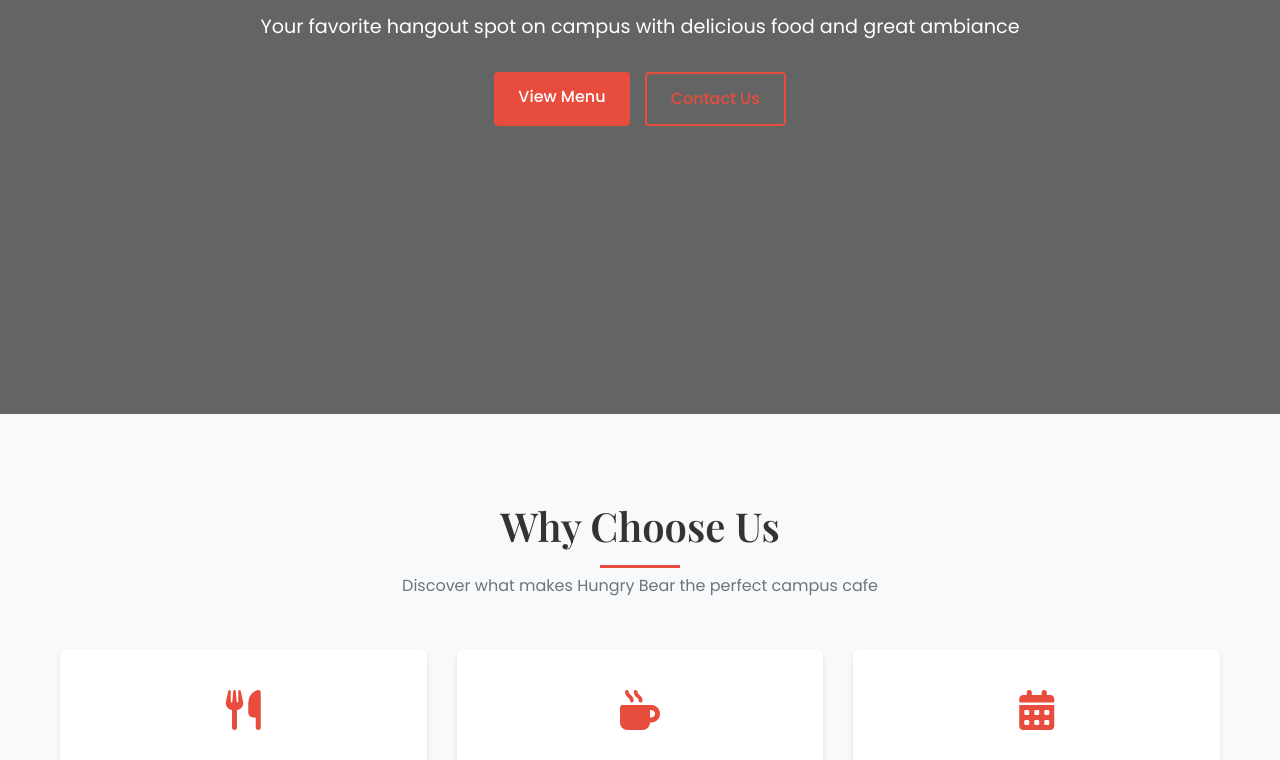
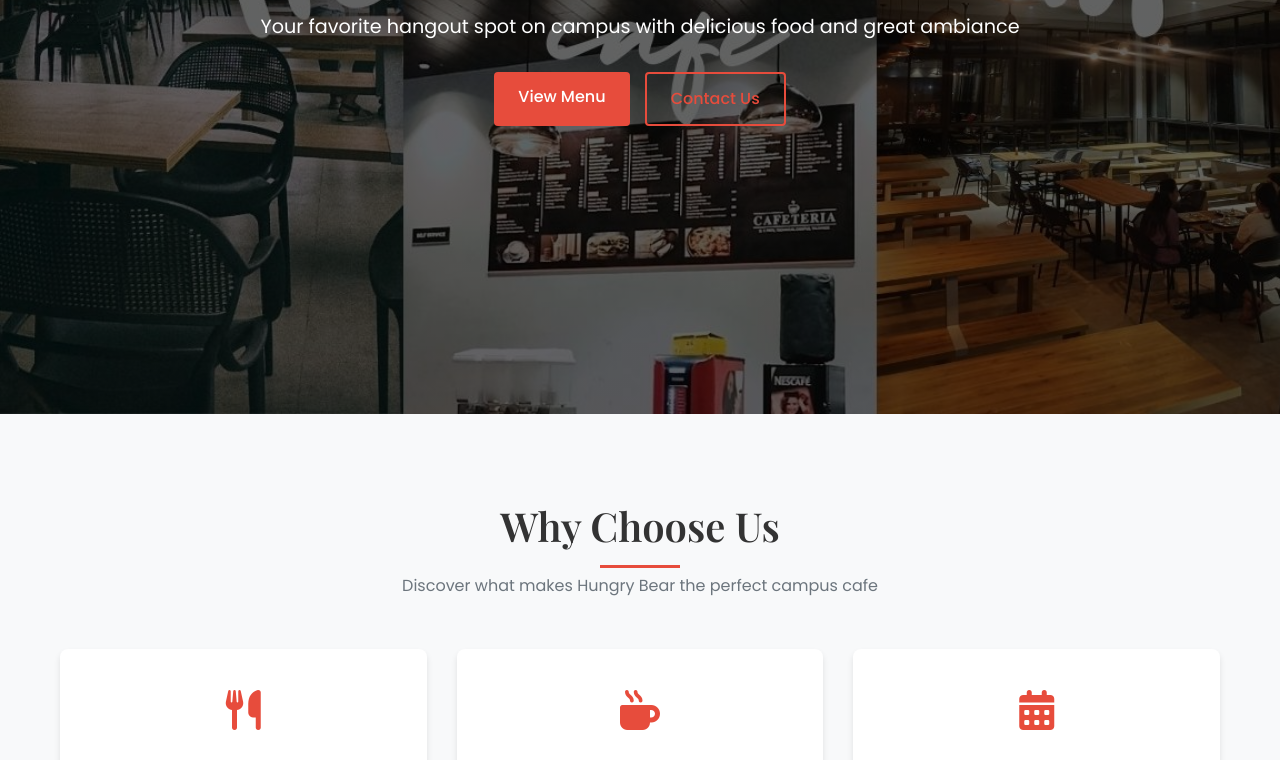
Before and after one commit to Aary23S/Hungry-Bear-Cafe, a plain HTML site: page index.html in a window 1280 px wide. Shown: the part 386-1146 px from the top of the page. Drawn offline with nearby package versions, Linux system fonts and the light colour scheme; the site is published under a folder, as on GitHub Pages, so addresses that start at the root find nothing; files whose address does not match are found by name.

Commit message:
Update style.css

```diff
--- a/css/style.css
+++ b/css/style.css
@@ -189,7 +189,7 @@
     height: 100vh;
     display: flex;
     align-items: center;
-    background: linear-gradient(rgba(0, 0, 0, 0.6), rgba(0, 0, 0, 0.6)), url('/images/a\ day\ in\ my\ life.jpg') no-repeat center center/cover;
+    background: linear-gradient(rgba(0, 0, 0, 0.6), rgba(0, 0, 0, 0.6)), url('images/a\ day\ in\ my\ life.jpg') no-repeat center center/cover;
     color: var(--white);
     text-align: center;
     position: relative;
```
